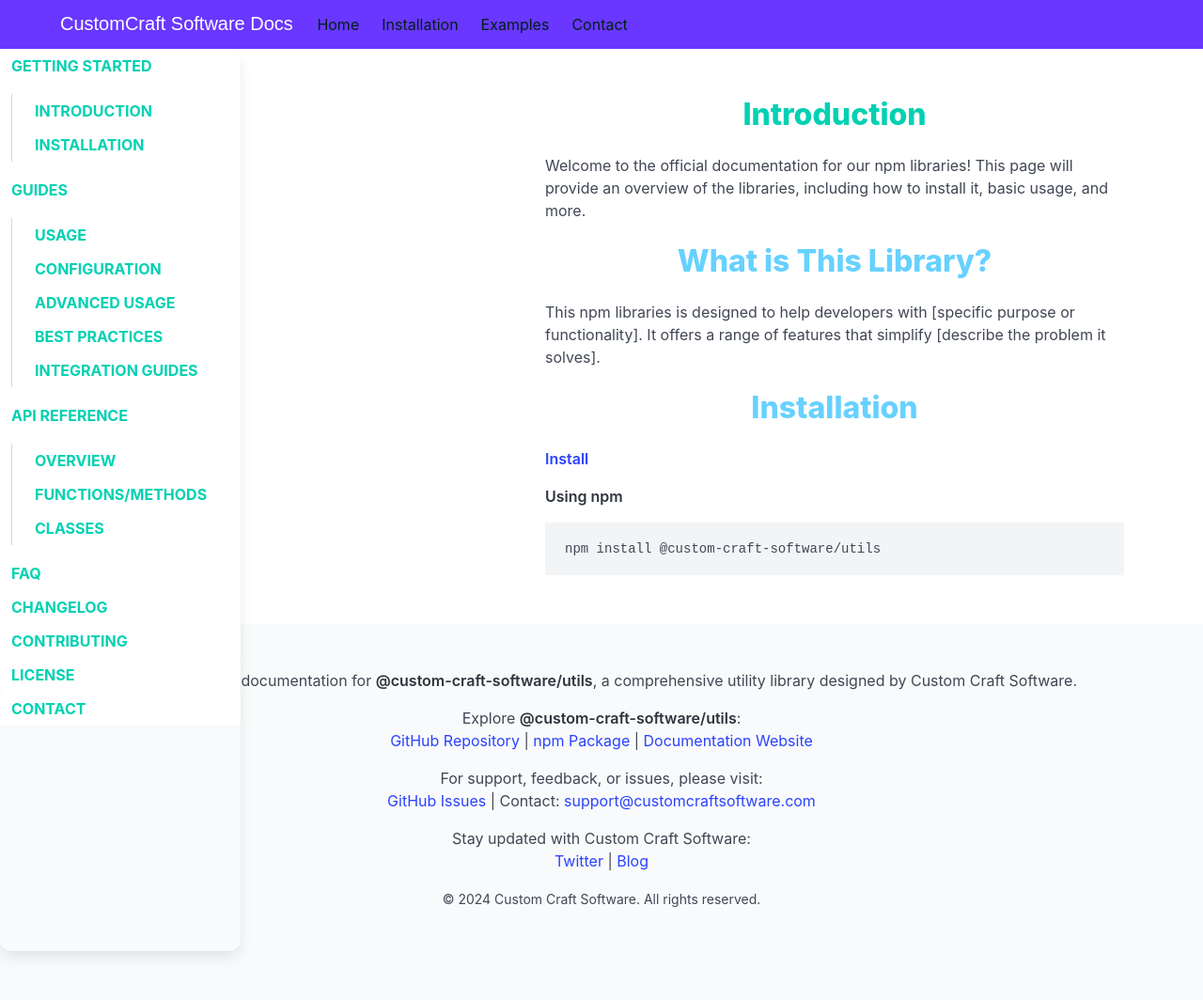
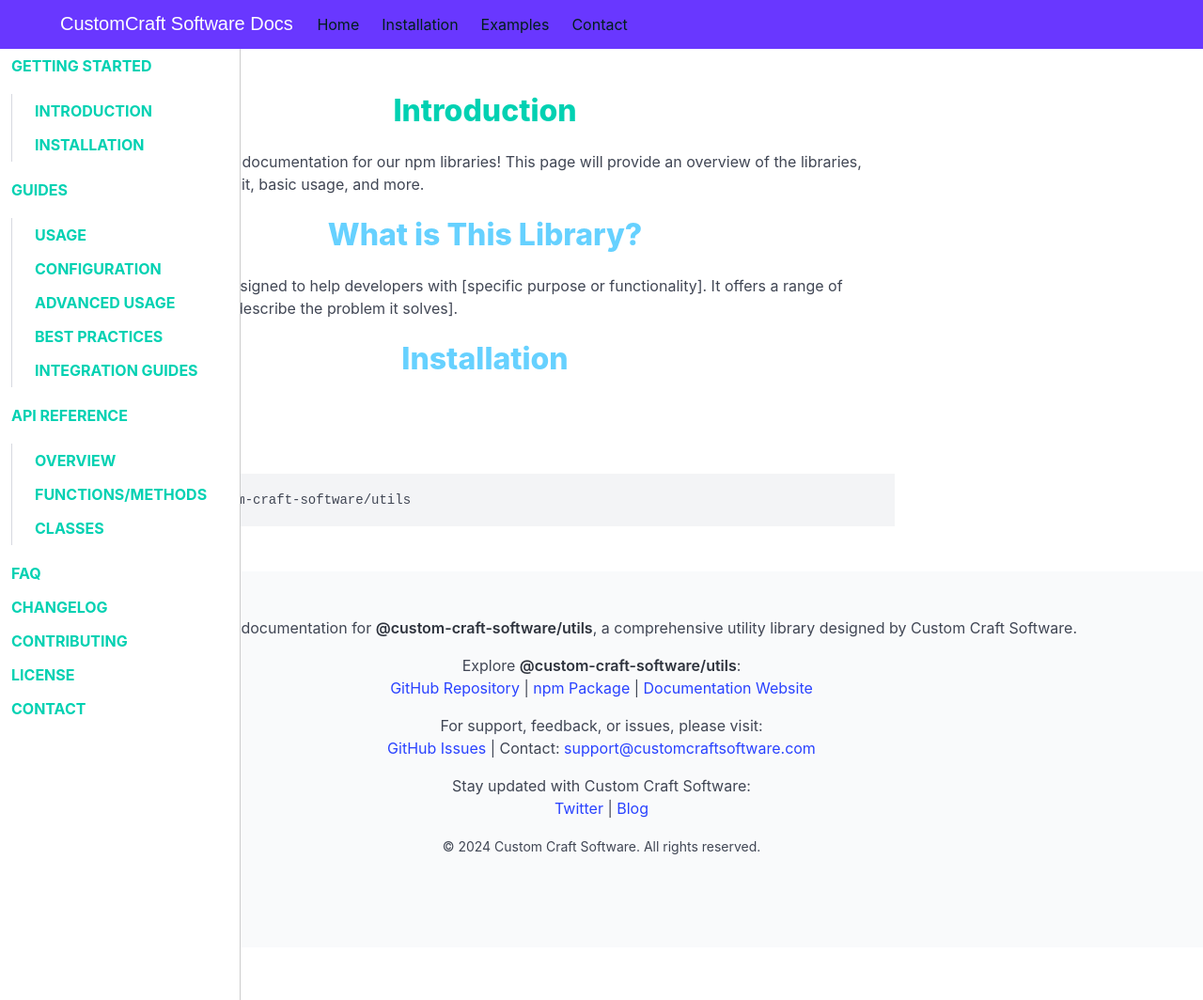
Before and after one commit to CustomCraft-Software-LLC/docs, a Jekyll site: the page built from index.md, in a window 1280 px wide and 1064 px high. Shown: the whole window at 94% size. Built offline with Jekyll 4.4.1, drawn with Linux system fonts in a browser that asks for light colours.

Commit message:
sidebar v2

```diff
--- a/_layouts/default.html
+++ b/_layouts/default.html
@@ -19,19 +19,19 @@
 
     <div class="container is-fluid">
         <div class="columns">
-            <!-- Fixed Sidebar Column -->
-            <div class="column is-one-fifth">
-                <nav class="panel sidebar is-fixed-top">
-                    {% include sidebar_menu.html %}
-                </nav>
-            </div>
-
             <!-- Main Content Column -->
-            <div class="column main-content">
+            <div class="column">
                 <div class="container">
                     <ul id="results-container"></ul>
                     {{ content }}
                 </div>
+            </div>
+
+            <!-- Fixed Sidebar Column -->
+            <div class="column is-one-fifth">
+                <nav class="sidebar is-fixed-bottom" style="background: white;">
+                    {% include sidebar_menu.html %}
+                </nav>
             </div>
         </div>
     </div>
--- a/assets/styles/styles.css
+++ b/assets/styles/styles.css
@@ -13,16 +13,29 @@
 
 .sidebar {
     position: fixed;
-    top: 3.25rem; /* Adjust this value to match your navbar height */
-    bottom: 3.25rem; /* Adjust this value to match your footer height */
+    bottom: 0;
     left: 0;
     width: 20%; /* Adjust the width of the sidebar as needed */
+    top: 3.25rem; /* Adjust this value to match your navbar height */
     overflow-y: auto; /* Enable scrolling if sidebar content exceeds its height */
+    border-right: 1px solid #ccc; /* Optional: Add a border for separation */
+    background-color: white;
+    z-index: 10; /* Ensure sidebar is above other content */
 }
 
 .main-content {
-    margin-left: 20%; /* Ensure main content area doesn't overlap with fixed sidebar */
+    margin-right: 20%; /* Ensure main content area doesn't overlap with fixed sidebar */
     padding: 1rem; /* Optional: Add padding to the main content */
+}
+
+/* Adjust sidebar background when scrolling */
+.sidebar.scrolled {
+    top: 3.25rem; /* Adjust this value to match your navbar height */
+}
+
+/* Ensure navbar z-index is higher than sidebar */
+.navbar {
+    z-index: 20;
 }
 
 @media screen and (max-width: 1024px) {
@@ -34,7 +47,7 @@
     }
 
     .main-content {
-        margin-left: 0; /* Reset margin on smaller screens */
+        margin-right: 0; /* Reset margin on smaller screens */
         padding: 0.75rem; /* Adjust padding for smaller screens */
     }
 }
```
Also changed, not shown: assets/js/scroll.js (added, +8 -0 lines).
